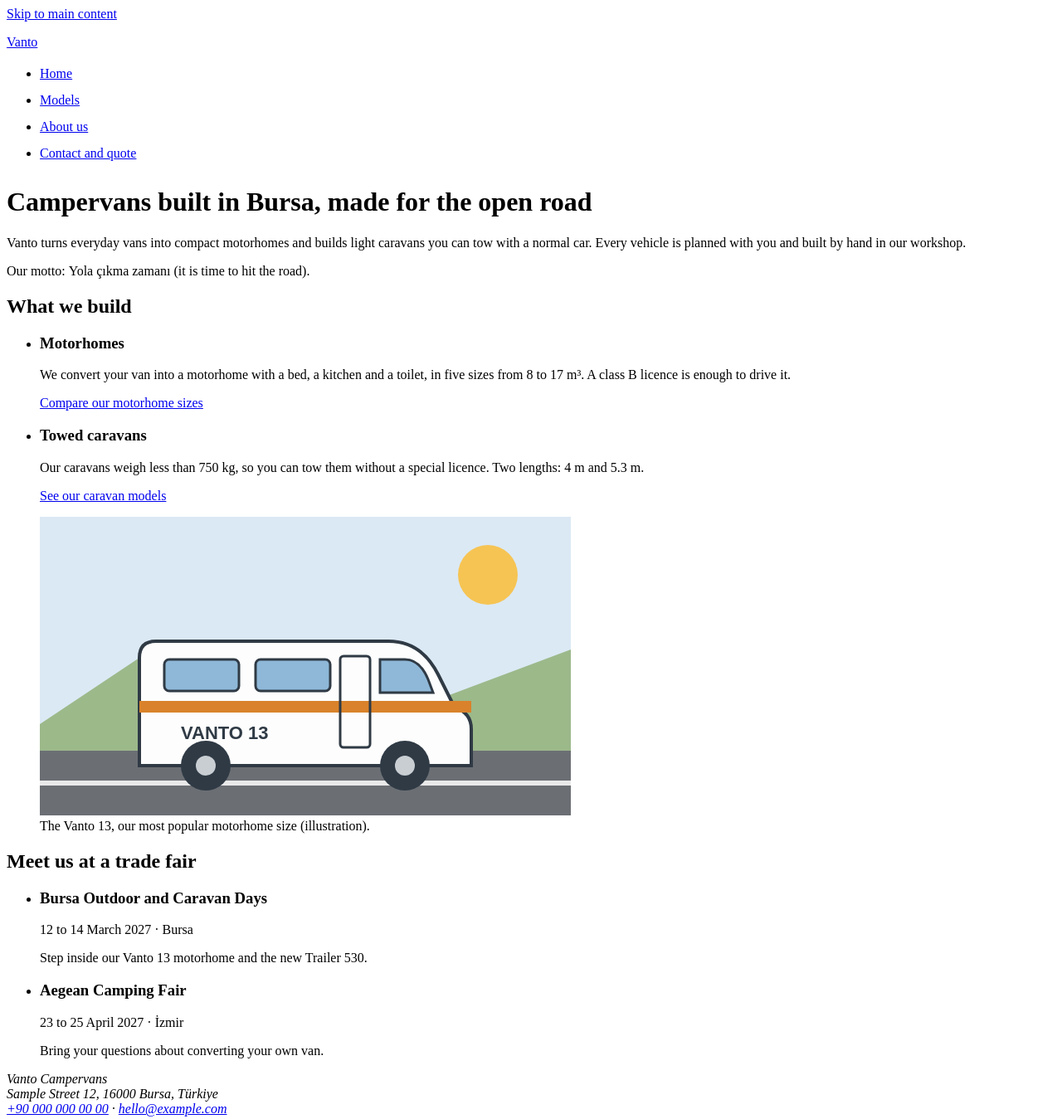
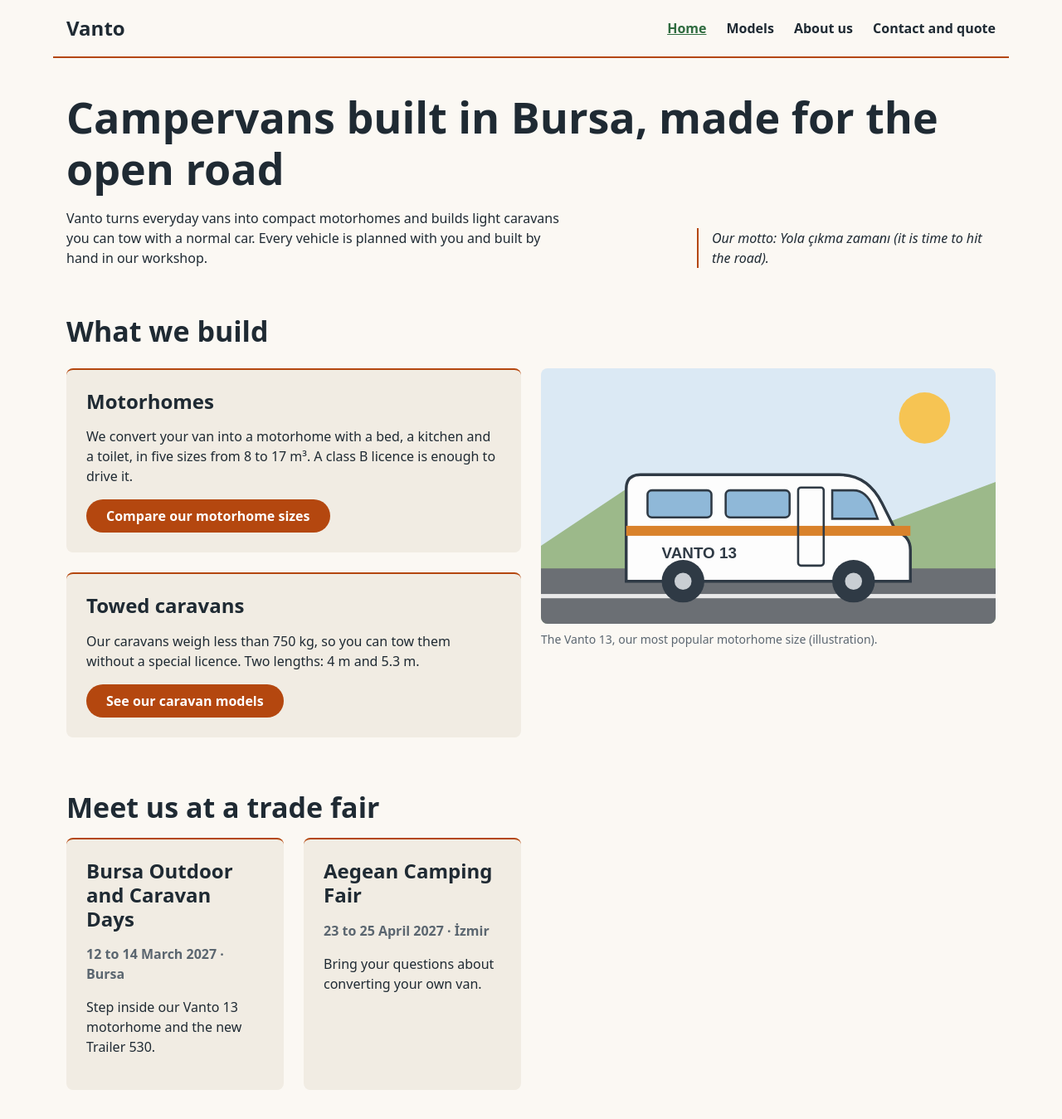
Before and after one commit to YavuzErenn/cm501-yavuz, a plain HTML site: page project/index.html in a window 1280 px wide. Shown: the top 1349 px of the page at 83% size. Drawn offline with Linux system fonts and the light colour scheme.

Commit message:
Style home page with style.css

```diff
--- a/project/index.html
+++ b/project/index.html
@@ -1,5 +1,5 @@
 <!DOCTYPE html>
-<!-- Vanto · CM-501 project (HTML baseline, Session 4 · Lab G)
+<!-- Vanto · CM-501 project (HTML baseline Lab G, styled in EPA 3 with style.css)
      Fictional company. Checklist: README.md (section "HTML baseline"). -->
 <html lang="en">
 <head>
@@ -8,17 +8,16 @@
   <title>Home · Vanto</title>
   <meta name="description" content="Vanto builds motorhomes and towed caravans in Bursa. Compare our models, meet us at a trade fair and request a quote.">
   <link rel="icon" href="favicon.svg" type="image/svg+xml">
-  <!-- The only CSS before EPA 3: touch targets of at least 24 × 24 px (WCAG 2.2, 2.5.8). -->
-  <style>nav a, summary { display: inline-block; min-height: 24px; padding-block: 4px; }</style>
+  <link rel="stylesheet" href="style.css">
 </head>
 <body>
-  <a href="#main">Skip to main content</a>
+  <a class="skip-link" href="#main">Skip to main content</a>
 
-  <header>
-    <p><a href="index.html">Vanto</a></p>
+  <header class="site-header">
+    <p class="logo"><a href="index.html">Vanto</a></p>
 
     <nav aria-label="Main">
-      <ul>
+      <ul class="nav-list">
         <li><a href="index.html" aria-current="page">Home</a></li>
         <li><a href="models.html">Models</a></li>
         <li><a href="about.html">About us</a></li>
@@ -28,26 +27,28 @@
   </header>
 
   <main id="main">
-    <h1>Campervans built in Bursa, made for the open road</h1>
-    <p>Vanto turns everyday vans into compact motorhomes and builds light caravans you can tow with a normal car. Every vehicle is planned with you and built by hand in our workshop.</p>
-    <!-- O8: a passage in another language -->
-    <p>Our motto: <span lang="tr">Yola çıkma zamanı</span> (it is time to hit the road).</p>
+    <div class="intro">
+      <h1>Campervans built in Bursa, made for the open road</h1>
+      <p>Vanto turns everyday vans into compact motorhomes and builds light caravans you can tow with a normal car. Every vehicle is planned with you and built by hand in our workshop.</p>
+      <!-- O8: a passage in another language -->
+      <p class="motto">Our motto: <span lang="tr">Yola çıkma zamanı</span> (it is time to hit the road).</p>
+    </div>
 
-    <section aria-labelledby="build-heading">
+    <section class="build" aria-labelledby="build-heading">
       <h2 id="build-heading">What we build</h2>
-      <ul>
+      <ul class="cards">
         <li>
-          <article>
+          <article class="card">
             <h3>Motorhomes</h3>
             <p>We convert your van into a motorhome with a bed, a kitchen and a toilet, in five sizes from 8 to 17 m³. A class B licence is enough to drive it.</p>
-            <p><a href="models.html#motorhomes">Compare our motorhome sizes</a></p>
+            <p class="card-action"><a class="button" href="models.html#motorhomes">Compare our motorhome sizes</a></p>
           </article>
         </li>
         <li>
-          <article>
+          <article class="card">
             <h3>Towed caravans</h3>
             <p>Our caravans weigh less than 750 kg, so you can tow them without a special licence. Two lengths: 4 m and 5.3 m.</p>
-            <p><a href="models.html#caravans">See our caravan models</a></p>
+            <p class="card-action"><a class="button" href="models.html#caravans">See our caravan models</a></p>
           </article>
         </li>
       </ul>
@@ -60,18 +61,18 @@
 
     <section aria-labelledby="fairs-heading">
       <h2 id="fairs-heading">Meet us at a trade fair</h2>
-      <ul>
+      <ul class="cards">
         <li>
-          <article>
+          <article class="card">
             <h3>Bursa Outdoor and Caravan Days</h3>
-            <p><time datetime="2027-03-12">12</time> to <time datetime="2027-03-14">14 March 2027</time> · Bursa</p>
+            <p class="date"><time datetime="2027-03-12">12</time> to <time datetime="2027-03-14">14 March 2027</time> · Bursa</p>
             <p>Step inside our Vanto 13 motorhome and the new Trailer 530.</p>
           </article>
         </li>
         <li>
-          <article>
+          <article class="card">
             <h3>Aegean Camping Fair</h3>
-            <p><time datetime="2027-04-23">23</time> to <time datetime="2027-04-25">25 April 2027</time> · İzmir</p>
+            <p class="date"><time datetime="2027-04-23">23</time> to <time datetime="2027-04-25">25 April 2027</time> · İzmir</p>
             <p>Bring your questions about converting your own van.</p>
           </article>
         </li>
@@ -79,7 +80,7 @@
     </section>
   </main>
 
-  <footer>
+  <footer class="site-footer">
     <address>
       Vanto Campervans<br>
       Sample Street 12, 16000 Bursa, Türkiye<br>
```
